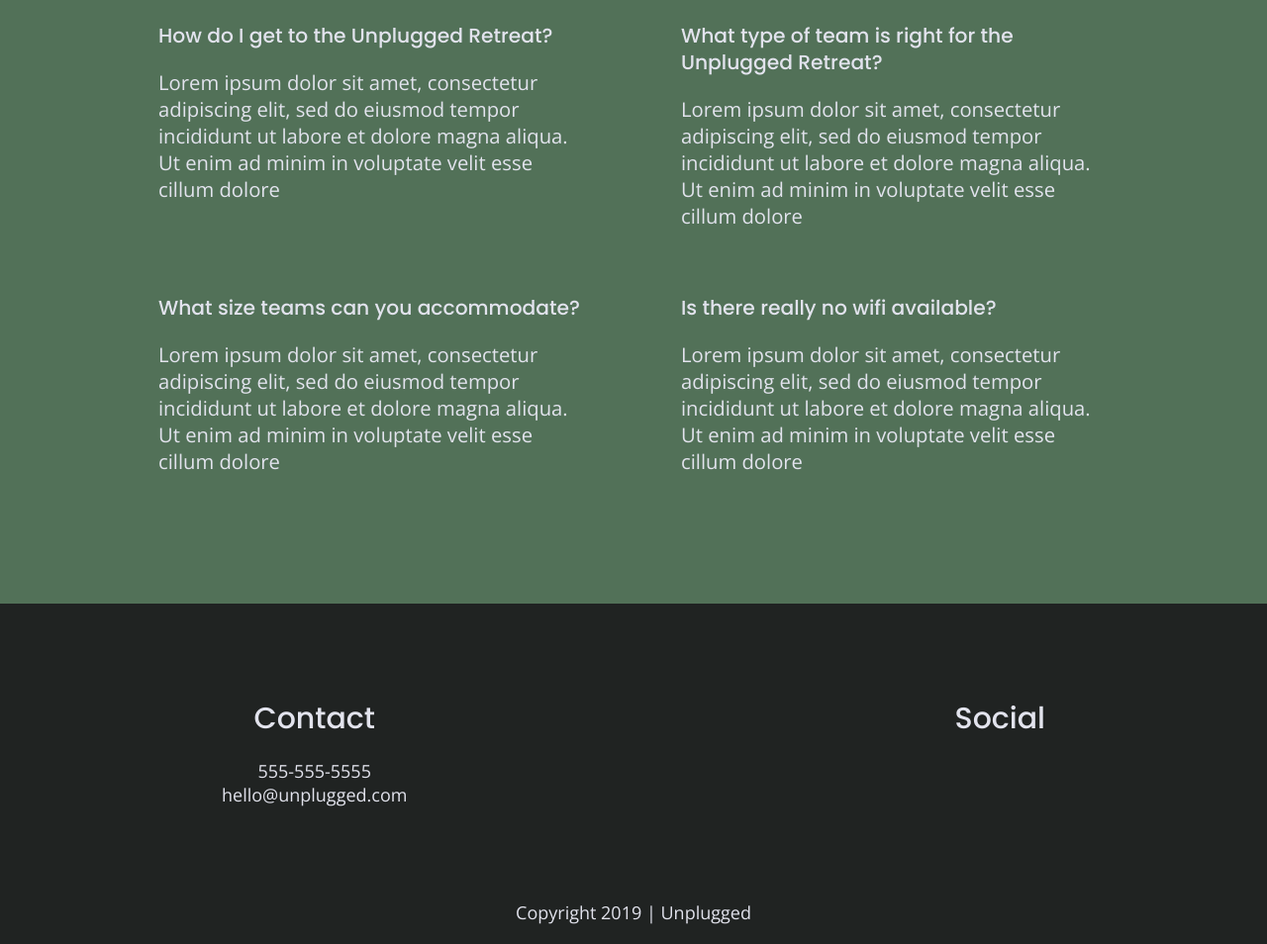
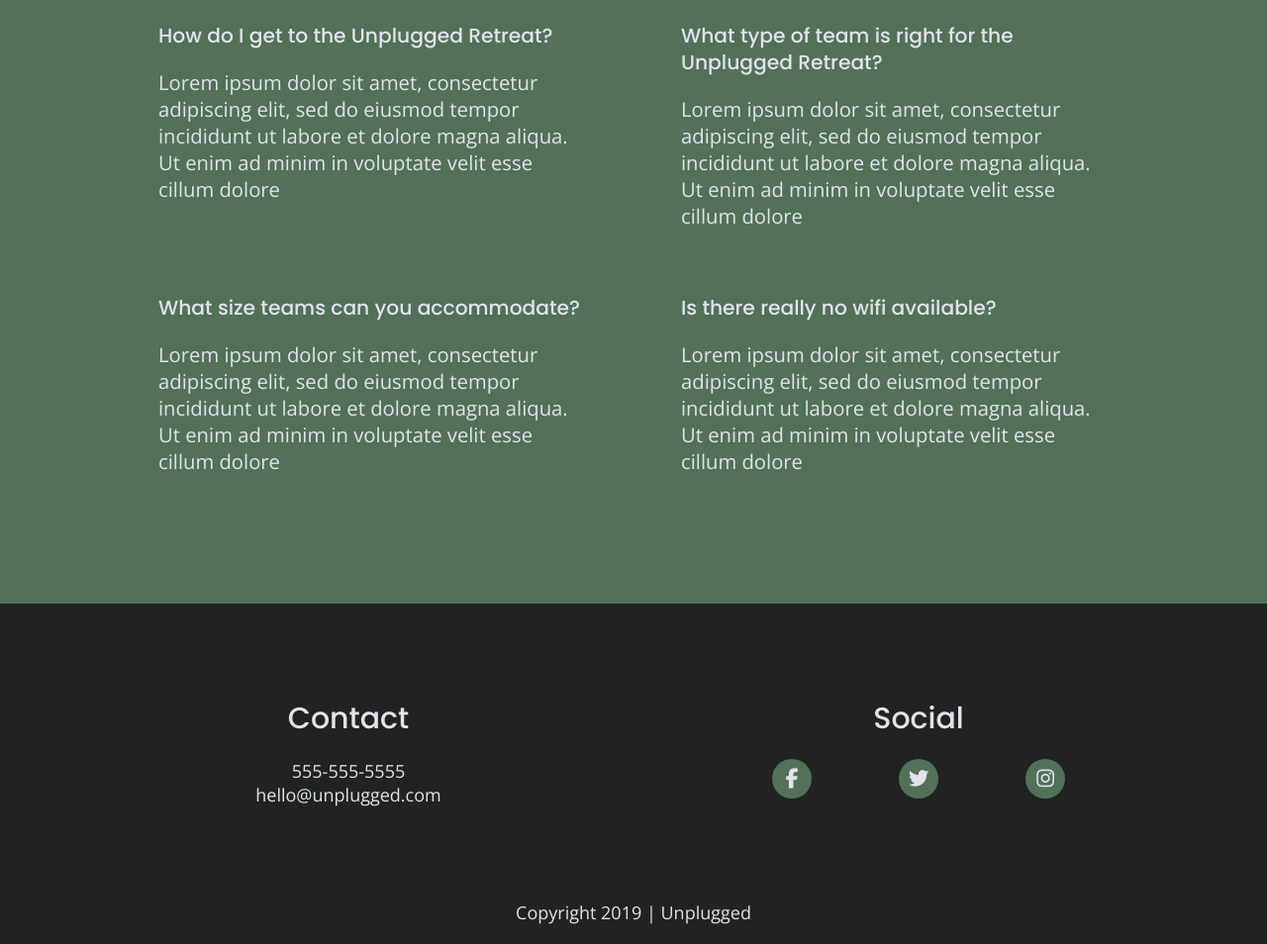
Before and after one commit to sglindauer/unplugged-retreat, a website: page faq/index.html in a window 1280 px wide. Shown: the part 277-1231 px from the top of the page at 99% size. Drawn offline with nearby package versions, Linux system fonts and the light colour scheme; files that its build step writes are made by us from their sources; files whose address does not match are found by name.

Commit message:
Added social media icons

```diff
--- a/css/main.css
+++ b/css/main.css
@@ -229,10 +229,18 @@
   align-items: center;
 }
 
+footer .social-icons i {
+  font-size: 1.125em;
+}
+
 footer .social-icons p {
   display:flex;
   justify-content: center;
   align-items: center;
+  background-color: #527158;
+  border-radius: 50%;
+  width: 40px;
+  height: 40px;
 }
 
 footer h4 {
@@ -708,6 +716,11 @@
 
       footer .contact {
         margin-bottom: 0;
+        flex-basis: 40%;
+      }
+
+      footer .social {
+        flex-basis: 40%;
       }
 
       footer .copyright {
@@ -717,6 +730,7 @@
       footer h4 {
         font-size: 1.5em;
       }
+
 
 
       /*==========================================================================
@@ -899,6 +913,10 @@
       font-size: 1.875em;
     }
 
+    footer .content-wrapper {
+      width: 90%;
+    }
+
 
 
 
--- a/faq/index.html
+++ b/faq/index.html
@@ -93,10 +93,16 @@
        <div class="social">
          <h4>Social</h4>
          <div class="social-icons">
-           <p><a href="https://facebook.com/yoursite" target="_blank"></a></p>
-           <p><a href="https://twitter.com/yoursite" target="_blank"></a></p>
-           <p><a href="https://instagram.com/yoursite" target="_blank"></a></p>
-         </div>
+          <p>
+            <a href="https://www.facebook.com/Skillcrush/" target="_blank"><i class="fab fa-facebook-f"></i></a>
+          </p>
+          <p>
+            <a href="https://twitter.com/Skillcrush" target="_blank"><i class="fab fa-twitter"></i></a>
+          </p>
+          <p>
+            <a href="https://www.instagram.com/skillcrush/" target="_blank"><i class="fab fa-instagram"></i></a>
+          </p>
+        </div>
        </div>
      </div> <!-- footer content ends-->
    </div> <!-- footer wrapper ends-->
```
Also changed, not shown: about/index.html (+10 -3 lines), index.html (+3 -3 lines).
